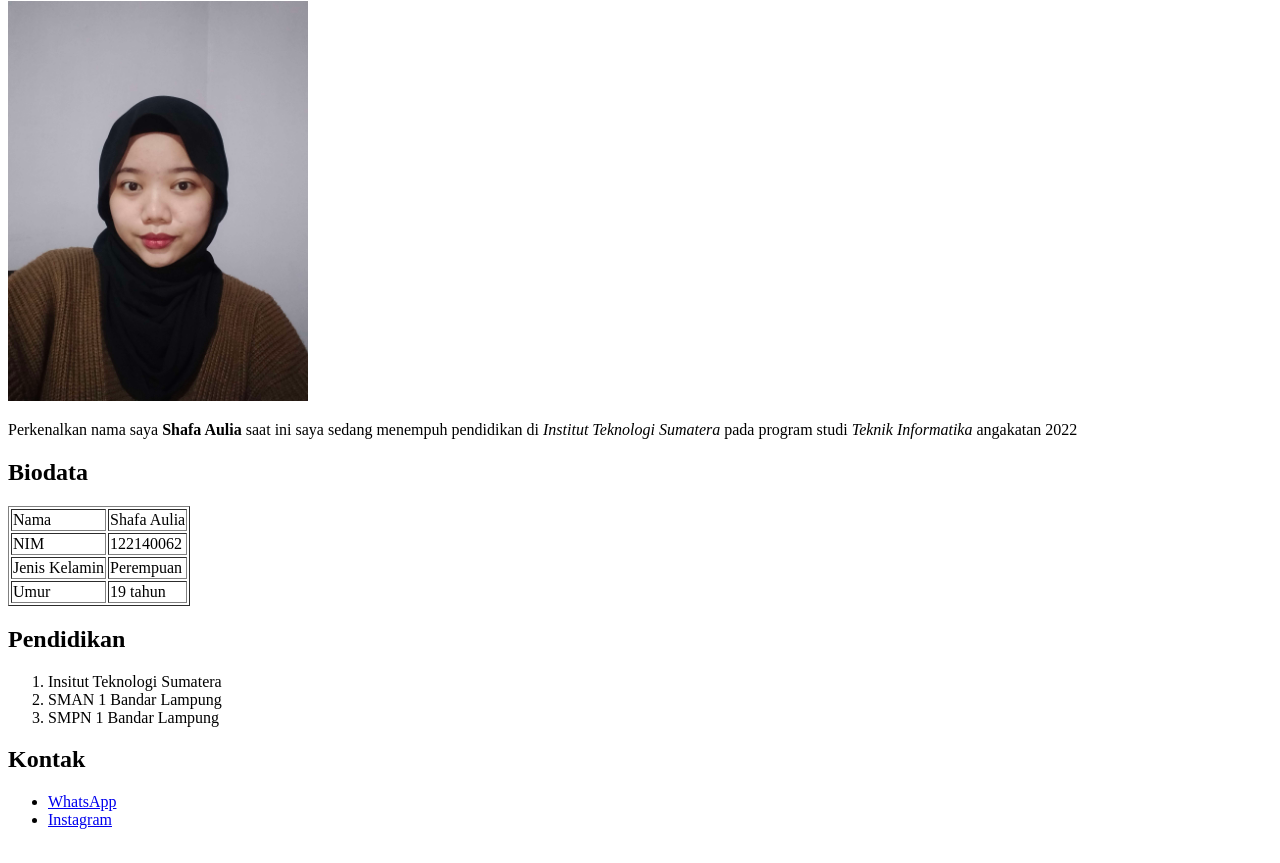
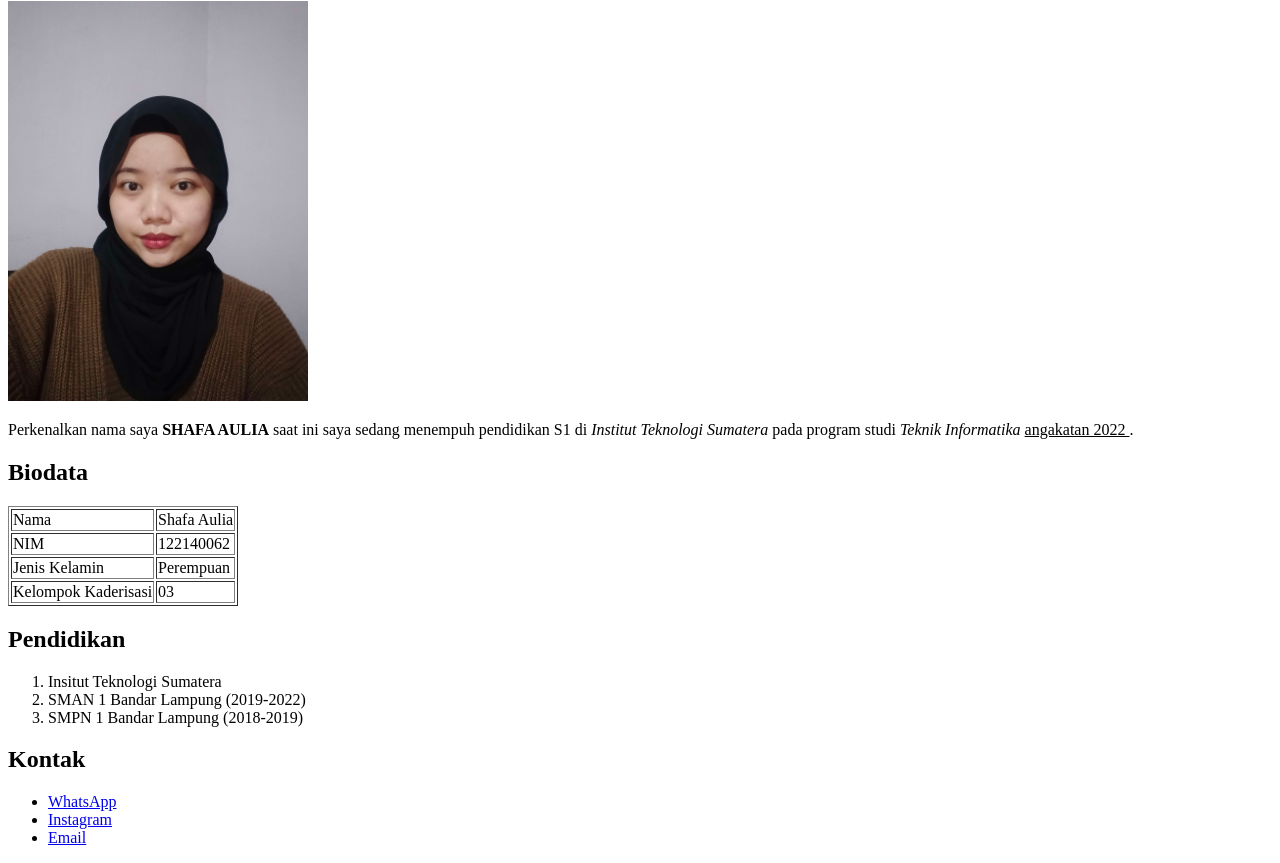
Before and after one commit to shaapaa/Portofolio, a plain HTML site: page index.html in a window 1280 px wide. Shown: the part 79-942 px from the top of the page. Drawn offline with Linux system fonts and the light colour scheme.

Commit message:
portofolio

```diff
--- a/index.html
+++ b/index.html
@@ -6,33 +6,32 @@
 <body>
     <h1> Portofolio Diri</h1>
     <img width="300px" src="IMG20230708184911.jpg"/>
-    <p> Perkenalkan nama saya <b> Shafa Aulia</b> saat ini saya sedang menempuh pendidikan di <i> Institut Teknologi Sumatera </i>
-    pada program studi <i> Teknik Informatika </i> angakatan 2022</p>
-
+    <p> Perkenalkan nama saya <b> SHAFA AULIA</b> saat ini saya sedang menempuh pendidikan S1 di <i> Institut Teknologi Sumatera </i>
+    pada program studi <i> Teknik Informatika </i> <u>angakatan 2022 </u>.
     <h2> Biodata </h2>
     <table border="1">
         <tr>
-            <td> Nama</td>
-            <td> Shafa Aulia</td>
+            <td> Nama </td>
+            <td> Shafa Aulia </td>
         </tr>
         <tr>
-            <td> NIM</td>
-            <td> 122140062</td>
+            <td> NIM </td>
+            <td> 122140062 </td>
         </tr>
         <tr>
-            <td> Jenis Kelamin</td>
-            <td> Perempuan</td>
+            <td> Jenis Kelamin </td>
+            <td> Perempuan </td>
         </tr>
         <tr>
-            <td> Umur</td>
-            <td> 19 tahun</td>
+            <td> Kelompok Kaderisasi </td>
+            <td> 03 </td>
         </tr>
     </table>
     <h2> Pendidikan </h2>
     <ol>
         <li> Insitut Teknologi Sumatera</li>
-        <li> SMAN 1 Bandar Lampung </li>
-        <li> SMPN 1 Bandar Lampung</li>
+        <li> SMAN 1 Bandar Lampung (2019-2022) </li>
+        <li> SMPN 1 Bandar Lampung (2018-2019) </li>
     </ol>
     <h2> Kontak</h2>
     <ul>
@@ -42,6 +41,9 @@
         <li>
             <a href="https://instagram.com/shafaa.aulia_">Instagram</a>
         </li>
+        <li>
+            <a href="mailto:shafaauliaa08@gmail.com">Email</a>
+        </li>
     </ul>
 </body>
 </html>
```
